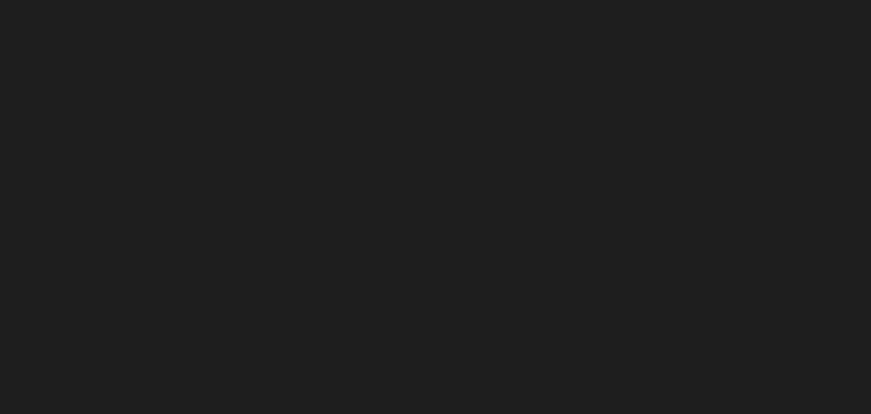
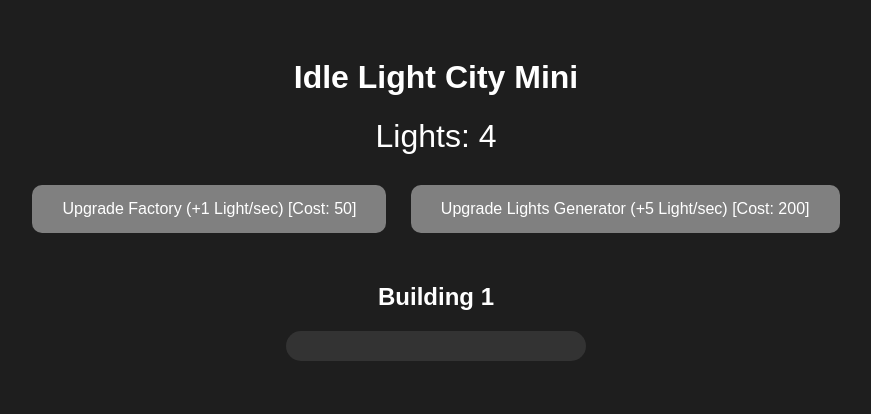
Before and after one commit to NPCUmaru/NPC_Idle_Light, a plain HTML site: page index.html in a window 1280 px wide. Shown: the whole page, without its empty margins (204-1075 px from the left). Drawn offline with Linux system fonts and the light colour scheme.

Commit message:
Update index.html

```diff
--- a/index.html
+++ b/index.html
@@ -38,4 +38,89 @@
       width: 300px;
       height: 30px;
       background: #333;
-      border-radius:
+      border-radius: 15px;
+      overflow: hidden;
+      margin: 20px auto;
+    }
+    .progress-fill {
+      height: 100%;
+      width: 0%;
+      background: yellow;
+      transition: width 0.5s;
+    }
+  </style>
+</head>
+<body>
+
+<h1>Idle Light City Mini</h1>
+<div id="lightCount">Lights: 0</div>
+
+<!-- Upgrade Buttons -->
+<button class="button" id="upgradeFactoryButton" onclick="upgradeFactory()">Upgrade Factory (+1 Light/sec) [Cost: 50]</button>
+<button class="button" id="upgradeGeneratorButton" onclick="upgradeLightsGenerator()">Upgrade Lights Generator (+5 Light/sec) [Cost: 200]</button>
+
+<div class="building">
+  <h2>Building 1</h2>
+  <div class="progress-bar">
+    <div class="progress-fill" id="buildingProgress"></div>
+  </div>
+</div>
+
+<script>
+  let lights = parseFloat(localStorage.getItem('lights')) || 0;
+  let lightPerSecond = parseFloat(localStorage.getItem('lightPerSecond')) || 1;
+  let upgradeCost = parseFloat(localStorage.getItem('upgradeCost')) || 50;
+  let lightsGeneratorCost = 200;
+  let buildingProgress = parseFloat(localStorage.getItem('buildingProgress')) || 0;
+
+  function saveProgress() {
+    localStorage.setItem('lights', lights);
+    localStorage.setItem('lightPerSecond', lightPerSecond);
+    localStorage.setItem('upgradeCost', upgradeCost);
+    localStorage.setItem('buildingProgress', buildingProgress);
+  }
+
+  function updateUI() {
+    document.getElementById('lightCount').innerText = `Lights: ${Math.floor(lights)}`;
+    document.getElementById('buildingProgress').style.width = `${buildingProgress}%`;
+
+    // Upgrade buttons logic
+    document.getElementById('upgradeFactoryButton').disabled = lights < upgradeCost;
+    document.getElementById('upgradeGeneratorButton').disabled = lights < lightsGeneratorCost;
+  }
+
+  function upgradeFactory() {
+    if (lights >= upgradeCost) {
+      lights -= upgradeCost;
+      lightPerSecond += 1;
+      upgradeCost = Math.floor(upgradeCost * 1.5);
+      document.getElementById('upgradeFactoryButton').innerText = `Upgrade Factory (+1 Light/sec) [Cost: ${upgradeCost}]`;
+      saveProgress();
+    }
+  }
+
+  function upgradeLightsGenerator() {
+    if (lights >= lightsGeneratorCost) {
+      lights -= lightsGeneratorCost;
+      lightPerSecond += 5;
+      lightsGeneratorCost = Math.floor(lightsGeneratorCost * 1.5);
+      document.getElementById('upgradeGeneratorButton').innerText = `Upgrade Lights Generator (+5 Light/sec) [Cost: ${lightsGeneratorCost}]`;
+      saveProgress();
+    }
+  }
+
+  function gameLoop() {
+    lights += lightPerSecond / 10;
+    if (lights >= 100 && buildingProgress < 100) {
+      buildingProgress += 1;
+    }
+    saveProgress();
+    updateUI();
+  }
+
+  setInterval(gameLoop, 100);
+  updateUI();
+</script>
+
+</body>
+</html>
```
